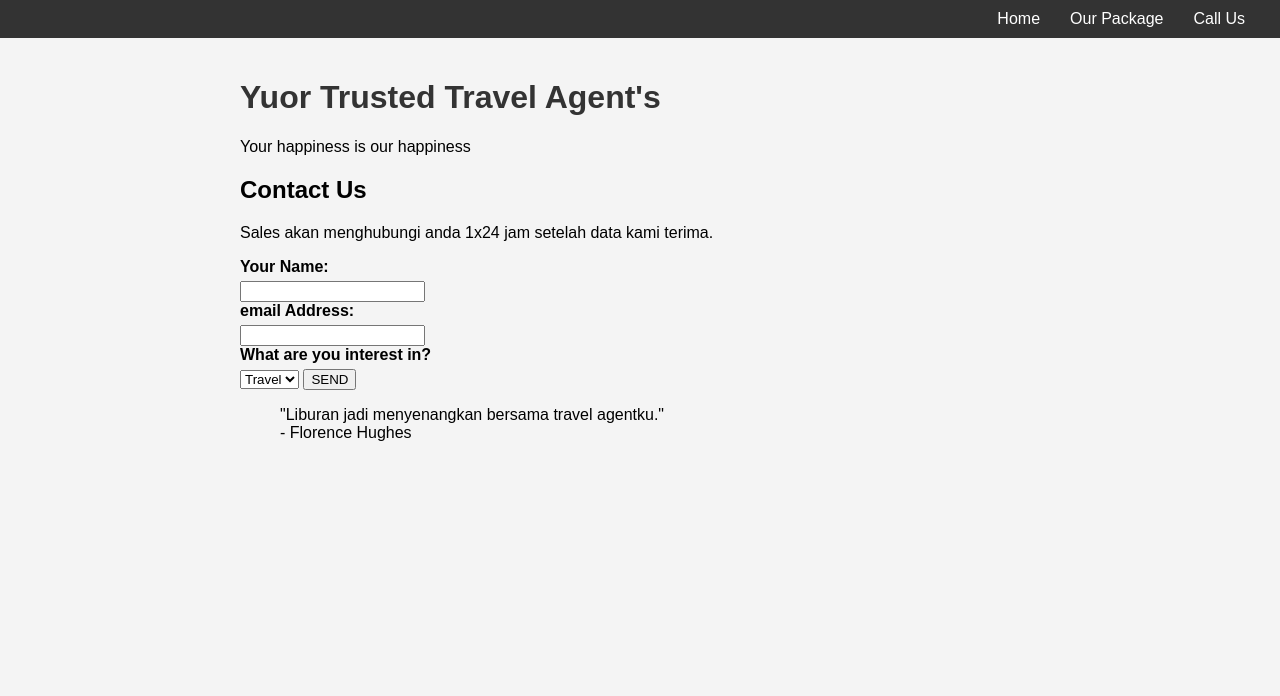
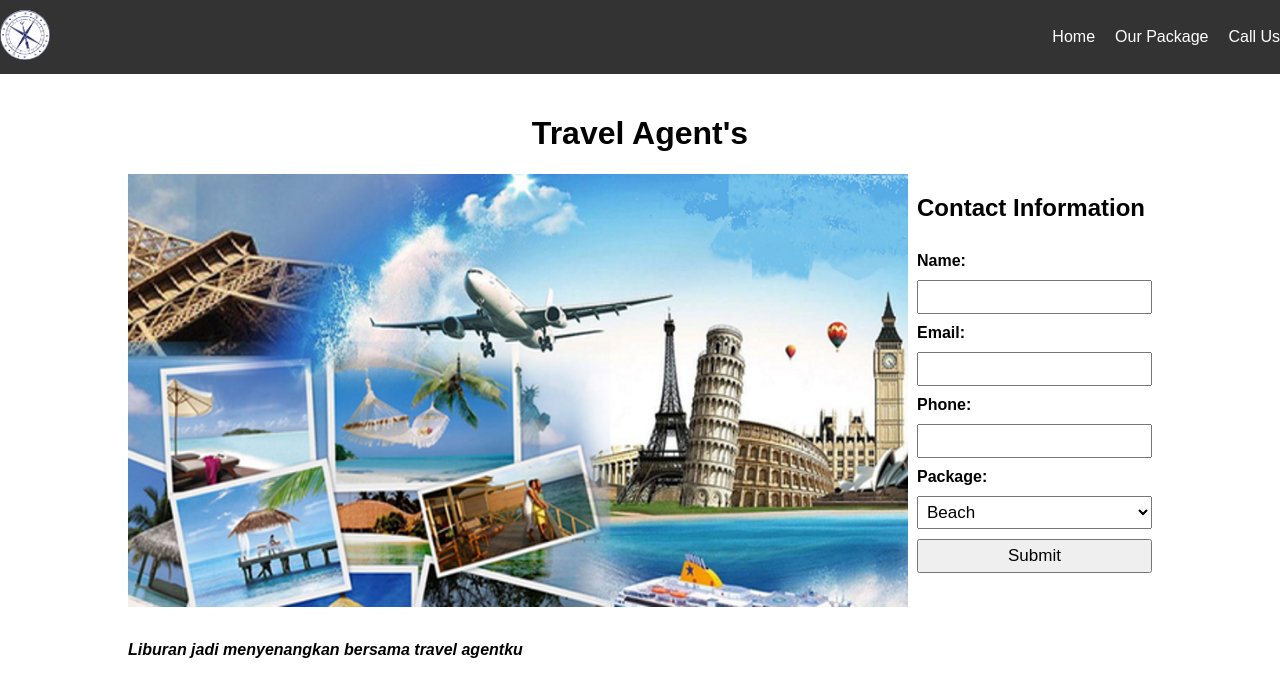
Before and after one commit to revou-fundamental-course/22-jul-24-egityou, a plain HTML site: page index.html in a window 1280 px wide. Drawn offline with Linux system fonts and the light colour scheme.

Commit message:
first commit

```diff
--- a/css/style.css
+++ b/css/style.css
@@ -1,51 +1,94 @@
 body {
-    font-family: Arial, Helvetica, sans-serif;
+    font-family: Arial, sans-serif;
     margin: 0;
     padding: 0;
-    background-color: #f4f4f4;
+    display: flex;
+    flex-direction: column;
+    align-items: center;
 }
 
 header {
+    width: 100%;
     background-color: #333;
-    color: #fff;
+    color: white;
+    display: flex;
+    justify-content: space-between;
     padding: 10px 20px;
-    position: relative;
-}
-
-nav {
-    display: flex;
-    justify-content: flex-end;
     align-items: center;
 }
 
+header .profile-img img {
+    width: 50px;
+    height: 50px;
+    border-radius: 50%;
+}
+
+nav ul {
+    list-style: none;
+    margin: 0;
+    padding: 0;
+    display: flex;
+    gap: 20px;
+}
+
 nav a {
-    color: #fff;
-    margin: 0 15px;
+    color: white;
     text-decoration: none;
 }
 
-nav a:hover {
-    text-decoration: underline;
-}
-
-nav .logo {
-    height: 40px;
-    margin: 20px;
-}
-
 main {
-    padding: 20px;
-    max-width: 800px;
-    margin: auto;
+    width: 80%;
+    margin: 20px 0;
 }
 
 h1 {
-    font-size: 2em;
-    color: #333;
+    text-align: center;
 }
 
-.contact-form label {
-    display: block;
-    margin-bottom: 5px;
+.travel-info {
+    display: flex;
+    justify-content: space-between;
+    align-items: flex-start;
+    gap: 20px;
+}
+
+.travel-info p {
+    font-weight: bold;
+    font-style: oblique;
+}
+
+.travel-img {
+    max-width: 600px;
+    text-align: left;
+}
+
+.travel-img img {
+    width: 130%;
+}
+
+.travel-img p {
+    margin: 30px 0;
+}
+
+.contact-info {
+    display: flex;
+    flex-direction: column;
+    gap: 10px;
+}
+
+.contact-info form {
+    display: flex;
+    flex-direction: column;
+    gap: 10px;
+}
+
+.contact-info form label {
     font-weight: bold;
 }
+
+.contact-info form input,
+.contact-info form select,
+.contact-info form button {
+    padding: 5px;
+    font-size: 17px;
+}
--- a/index.html
+++ b/index.html
@@ -3,47 +3,50 @@
 <head>
     <meta charset="UTF-8">
     <meta name="viewport" content="width=device-width, initial-scale=1.0">
-        <title>document</title>
-        <link rel="stylesheet" href="css\style.css">
+    <title>Travel Agent</title>
+    <link rel="stylesheet" href="css/style.css">
 </head>
 <body>
     <header>
+        <div class="profile-img">
+            <img src="image/profil.png" alt="Profile Image">
+        </div>
         <nav>
-                <a href="#">Home</a>
-                <a href="#">Our Package</a>
-                <a href="#">Call Us</a>
+            <ul>
+                <li><a href="#">Home</a></li>
+                <li><a href="#">Our Package</a></li>
+                <li><a href="#">Call Us</a></li>
+            </ul>
         </nav>
     </header>
     <main>
-            <h1>Yuor Trusted Travel Agent's</h1>
-            <p>Your happiness is our happiness</p>
-
-            <div class="contact-form">
-                <h2>Contact Us</h2>
-                <p>Sales akan menghubungi anda 1x24 jam setelah data kami terima.</p>
-                <form>
-                    <label for="name">Your Name:</label>
-                    <input type="text" id="name" name="name">
-
-                    <label for="email">email Address:</label>
-                    <input type="email" id="email" name="email">
-
-                    <label for="interest">What are you interest in?</label>
-                    <select id="interest" name="interest">
-                        <option value="Travel">Travel</option>
-                        <option value="tour">Tour</option>
-                        <option value="both">Both</option>
+        <h1>Travel Agent's</h1>
+        <div class="travel-info">
+            <div class="travel-img">
+                <img src="image/TRAVEL.png" alt="Travel Image">
+                <p>Liburan jadi menyenangkan bersama travel agentku</p>
+                <p id="orderInfo"></p>
+            </div>
+            <div class="contact-info">
+                <h2>Contact Information</h2>
+                <form id="contactForm">
+                    <label for="name">Name:</label>
+                    <input type="text" id="name" name="name" required>
+                    <label for="email">Email:</label>
+                    <input type="email" id="email" name="email" required>
+                    <label for="phone">Phone:</label>
+                    <input type="tel" id="phone" name="phone" required>
+                    <label for="package">Package:</label>
+                    <select id="package" name="package">
+                        <option value="beach">Beach</option>
+                        <option value="mountain">Mountain</option>
+                        <option value="city">City</option>
                     </select>
-                    <button type="submit">SEND</button>
+                    <button type="submit">Submit</button>
                 </form>
             </div>
-
-            <blockquote>
-                "Liburan jadi menyenangkan bersama travel agentku."
-                <br> - Florence Hughes
-            </blockquote>
+        </div>
     </main>
-
     <script src="js/script.js"></script>
 </body>
 </html>
--- a/js/script.js
+++ b/js/script.js
@@ -0,0 +1,11 @@
+document.getElementById("contactForm").addEventListener("submit", function(event) {
+    event.preventDefault();
+    const name = document.getElementById("name");
+    const email = document.getElementById("email");
+    const phone = document.getElementById("phone");
+    const package = document.getElementById("package");
+
+    const orderInfo = document.getElementById("orderInfo");
+    orderInfo.textContent = 'Pemesanan oleh:Name ${name}, Email: ${email}, Phone: ${phone}, Paket: ${package}';
+    alert('Nama: ${name}\nEmail: ${email}\nPhone: ${phone}\nPackage: ${package}');
+});
```
Also changed, not shown: image/TRAVEL.png (added), image/profil.png (added). Lines whose indentation alone changed are shown as unchanged.
